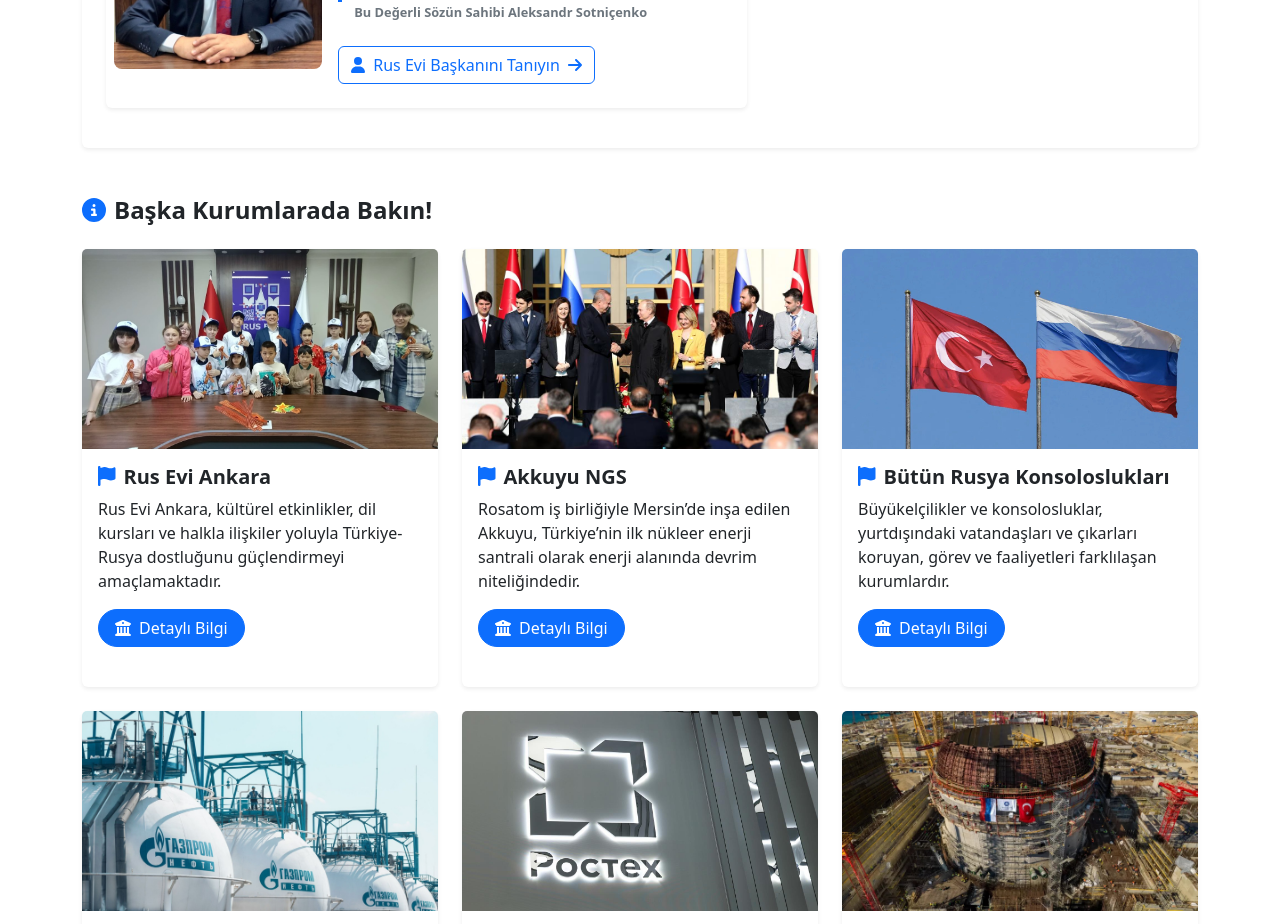
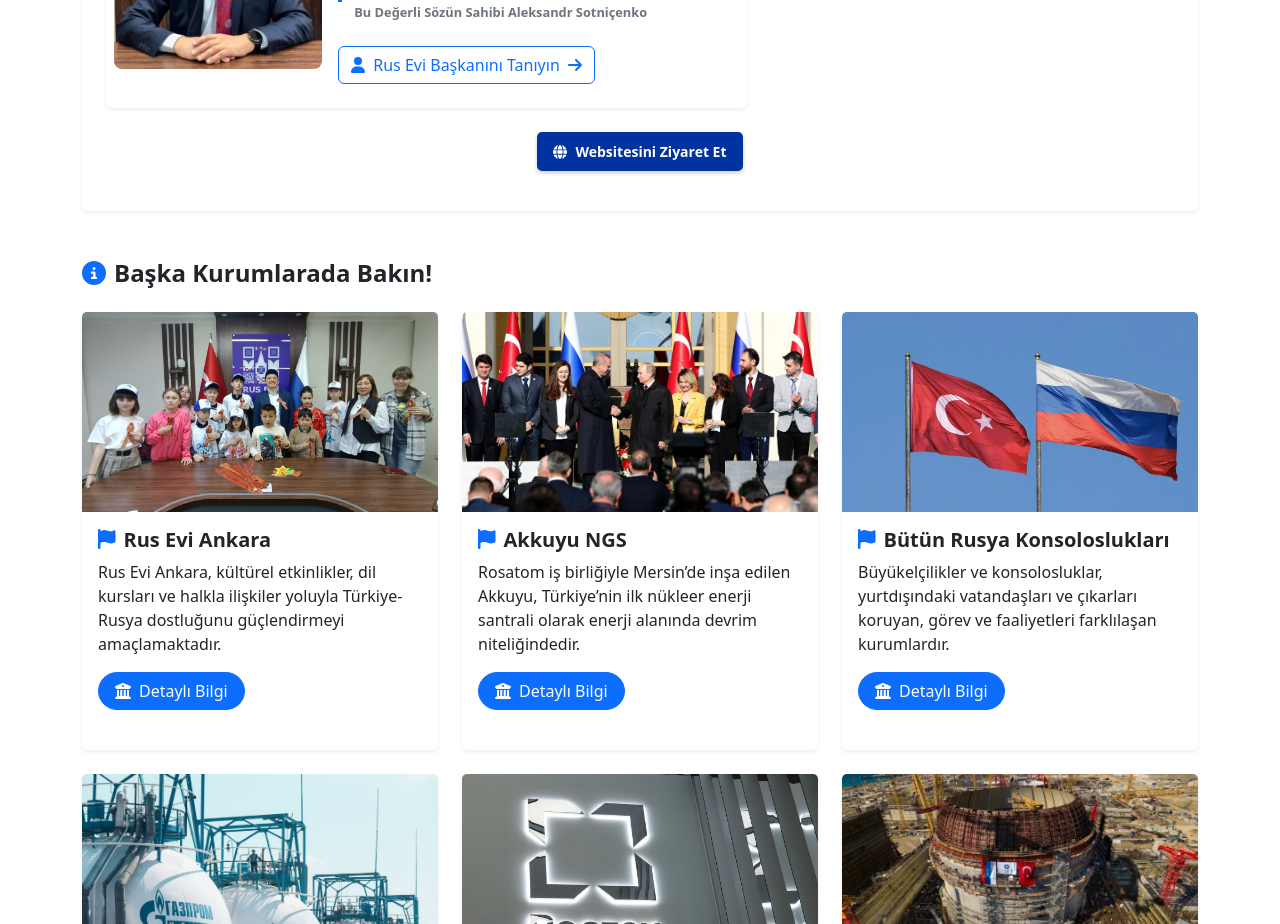
Before and after one commit to russiaproject/Turkey-map, a React (Vite) app in the folder frontend/: page /rusevi in a window 1280 px wide. Shown: the part 1080-2004 px from the top of the page. Built offline with nearby package versions, Linux system fonts and the light colour scheme.

Commit message:
Update KurumlarYazi.jsx

```diff
--- a/frontend/src/KurumlarYazi.jsx
+++ b/frontend/src/KurumlarYazi.jsx
@@ -116,6 +116,29 @@
                   </div>
                 </div>
               </div>
+
+              {/* Website Button */}
+              <div className="mb-3 text-center">
+                <a
+                  href="https://rusevi.org.tr"
+                  className="btn btn-sm mt-2"
+                  target="_blank"
+                  rel="noopener noreferrer"
+                  style={{
+                    backgroundColor: '#0032A0',
+                    color: '#FFFFFF',
+                    borderColor: 'transparent',
+                    padding: '8px 15px',
+                    borderRadius: '5px',
+                    fontWeight: 'bold',
+                    boxShadow: '0 2px 4px rgba(0,0,0,0.2)',
+                    textDecoration: 'none'
+                  }}
+                >
+                  <i className="fa-solid fa-globe me-2"></i>
+                  Websitesini Ziyaret Et
+                </a>
+              </div>
             </div>
           </div>
         </div>
```
